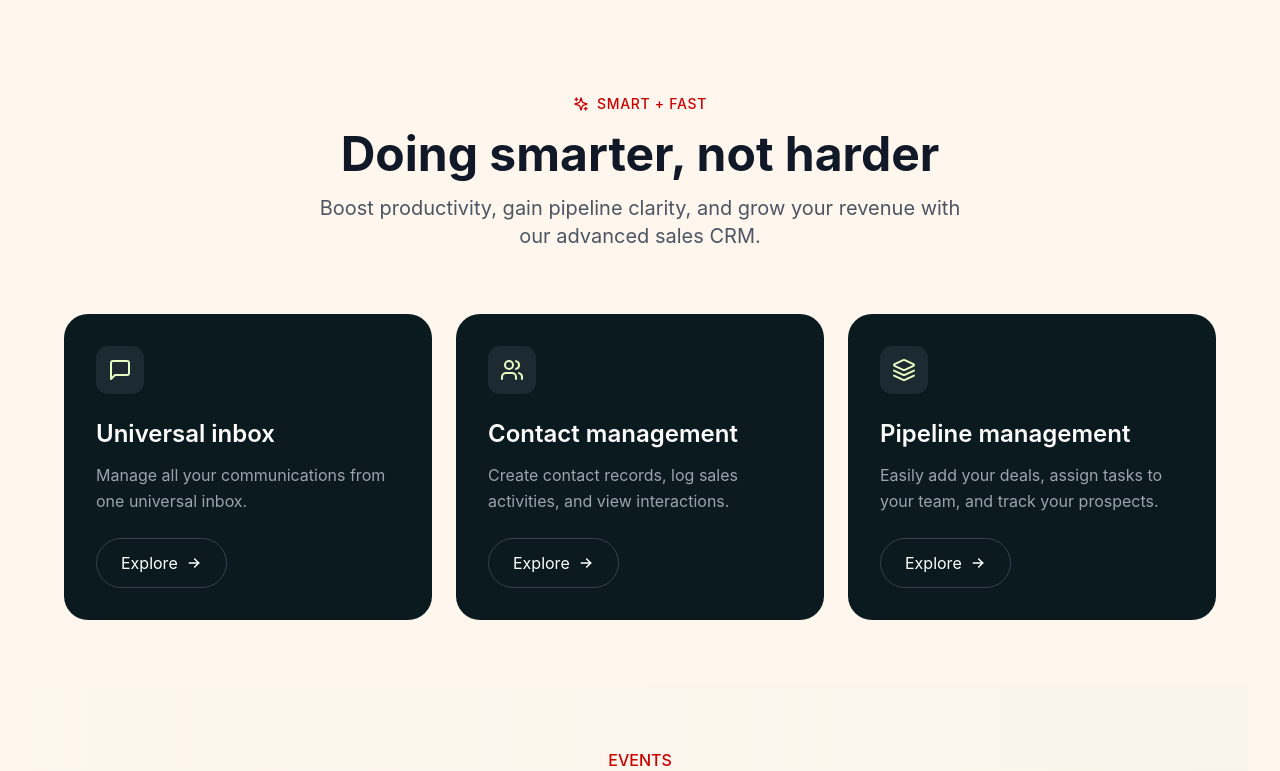
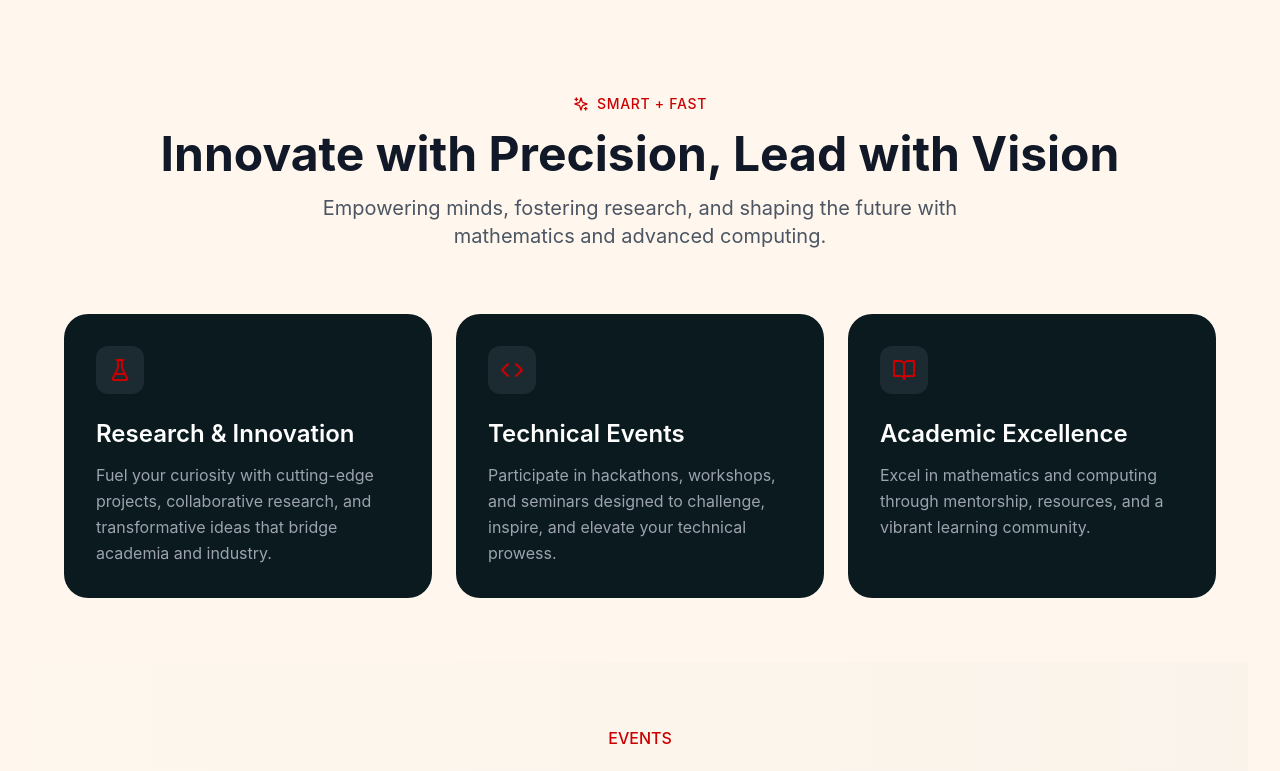
Before and after one commit to Sai-404/cmac-website, a React (Vite) app in the folder client/: page / in a window 1280 px wide. Shown: the part 962-1733 px from the top of the page. Built offline with nearby package versions, Linux system fonts and the light colour scheme.

Commit message:
Revise About and Features components: update descriptions, enhance messaging, and modify button labels for improved clarity and engagement

```diff
--- a/client/src/About/About.jsx
+++ b/client/src/About/About.jsx
@@ -18,11 +18,7 @@ const About = () => {
                     </h1>
                     <div className="space-y-6 text-gray-600">
                         <p>
-                            The Council for Mathematics and Advanced Computing (CMAC) is a premier
-                            student organization dedicated to fostering innovation and research in
-                            mathematical sciences and computational technologies. Founded in 2024,
-                            we aim to bridge the gap between theoretical mathematics and practical
-                            applications in modern computing.
+                        The Council for Mathematics and Advanced Computing (CMAC) is a dynamic and inclusive community that brings together bright minds passionate about exploring the frontiers of mathematics and computing. Our mission is to create a collaborative environment where innovation thrives, ideas flourish, and academic excellence is celebrated.
                         </p>
 
                         <h2 className="text-2xl font-bold text-gray-900 mt-8">
--- a/client/src/Home/Components/Features.jsx
+++ b/client/src/Home/Components/Features.jsx
@@ -1,10 +1,10 @@
 import React from 'react';
-import { Sparkles, MessageSquare, Users, Layers } from 'lucide-react';
+import { FlaskConical, Code, BookOpen, Sparkles } from 'lucide-react';
 
 const FeatureCard = ({ icon: Icon, title, description }) => (
   <div className="bg-[#0A1A1F] p-8 rounded-3xl flex flex-col gap-6">
     <div className="bg-[#1C2B31] w-12 h-12 rounded-xl flex items-center justify-center">
-      <Icon className="text-[#E5FCC2] w-6 h-6" />
+      <Icon className="text-[#cc0000] w-6 h-6" />
     </div>
 
     <div className="space-y-3">
@@ -12,32 +12,32 @@ const FeatureCard = ({ icon: Icon, title, description }) => (
       <p className="text-gray-400 leading-relaxed">{description}</p>
     </div>
 
-    <button className="flex items-center gap-2 text-white border border-gray-700 rounded-full px-6 py-3 w-fit hover:bg-gray-800 transition-colors">
+    {/* <button className="flex items-center gap-2 text-white border border-gray-700 rounded-full px-6 py-3 w-fit hover:bg-gray-800 transition-colors">
       Explore
       <svg width="16" height="16" viewBox="0 0 16 16" fill="none" xmlns="http://www.w3.org/2000/svg">
         <path d="M3.33334 8H12.6667" stroke="currentColor" strokeWidth="1.5" strokeLinecap="round" strokeLinejoin="round"/>
         <path d="M8.66667 4L12.6667 8L8.66667 12" stroke="currentColor" strokeWidth="1.5" strokeLinecap="round" strokeLinejoin="round"/>
       </svg>
-    </button>
+    </button> */}
   </div>
 );
 
 const Features = () => {
   const features = [
     {
-      icon: MessageSquare,
-      title: "Universal inbox",
-      description: "Manage all your communications from one universal inbox."
+      icon: FlaskConical,
+      title: "Research & Innovation",
+      description: "Fuel your curiosity with cutting-edge projects, collaborative research, and transformative ideas that bridge academia and industry."
     },
     {
-      icon: Users,
-      title: "Contact management",
-      description: "Create contact records, log sales activities, and view interactions."
+      icon: Code,
+      title: "Technical Events",
+      description: "Participate in hackathons, workshops, and seminars designed to challenge, inspire, and elevate your technical prowess."
     },
     {
-      icon: Layers,
-      title: "Pipeline management",
-      description: "Easily add your deals, assign tasks to your team, and track your prospects."
+      icon: BookOpen,
+      title: "Academic Excellence",
+      description: "Excel in mathematics and computing through mentorship, resources, and a vibrant learning community."
     }
   ];
 
@@ -52,11 +52,11 @@ const Features = () => {
           </div>
 
           <h2 className="text-4xl md:text-5xl font-bold text-gray-900">
-            Doing smarter, not harder
+            Innovate with Precision, Lead with Vision
           </h2>
 
           <p className="text-gray-600 text-xl max-w-2xl mx-auto">
-            Boost productivity, gain pipeline clarity, and grow your revenue with our advanced sales CRM.
+          Empowering minds, fostering research, and shaping the future with mathematics and advanced computing.
           </p>
         </div>
 
--- a/client/src/Home/Components/Hero.jsx
+++ b/client/src/Home/Components/Hero.jsx
@@ -27,10 +27,10 @@ const Hero = () => {
         {/* Buttons */}
         <div className="flex flex-col sm:flex-row gap-5 justify-center items-center">
           <button className="w-full sm:w-auto px-8 py-3 bg-gray-900 text-white rounded-full font-medium hover:bg-gray-800 transition-colors text-sm sm:text-base">
-            Get Started
+            Join Council
           </button>
           <button className="w-full sm:w-auto px-8 py-3 bg-white text-gray-900 rounded-full font-medium hover:bg-gray-100 transition-colors text-sm sm:text-base border border-gray-200">
-            View Demo
+            Learn More
           </button>
         </div>
       </div>
```
